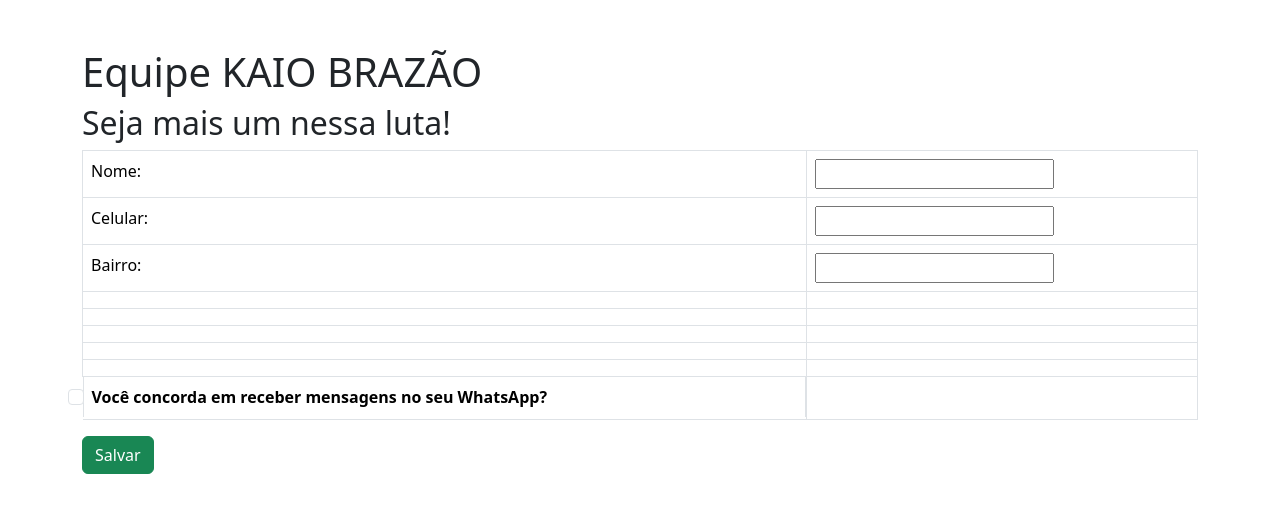
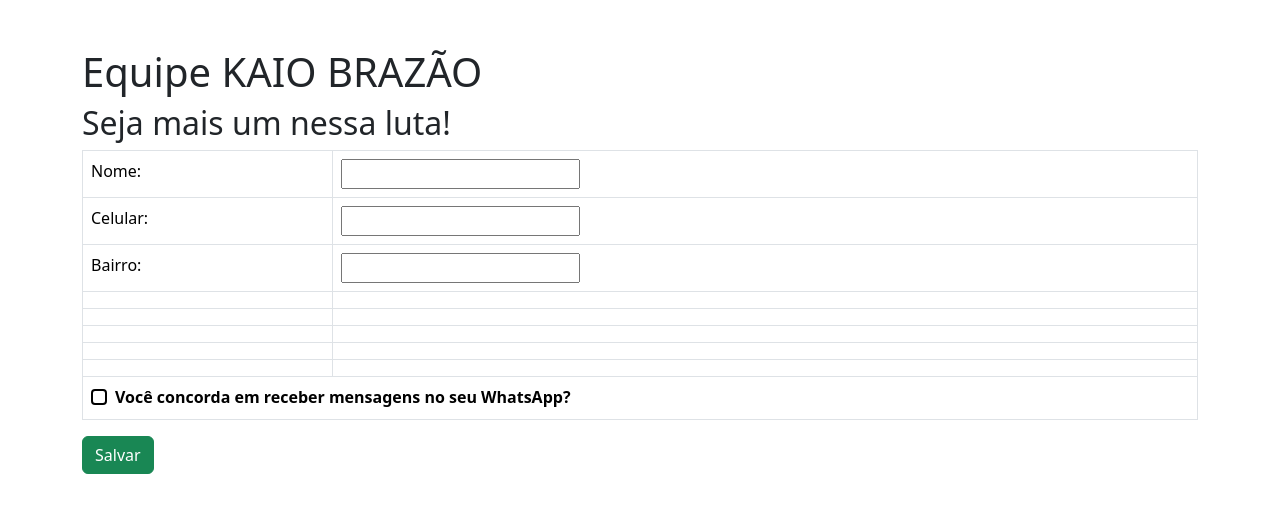
Before and after one commit to rodrigowilton/equipevaval, a Django app: page /app/appbanco/ in a window 1280 px wide. Shown: the top 513 px of the page. Run offline with Django 5.2, Linux system fonts and the light colour scheme.

Commit message:
alteracao 3

```diff
--- a/app/templates/create_appbanco.html
+++ b/app/templates/create_appbanco.html
@@ -16,6 +16,11 @@
         /* Define estilo para as perguntas */
         .form-check-label {
             font-weight: bold;
+        }
+        /* Define a borda da caixa de seleção */
+        .form-check-input {
+            border: 2px solid #000; /* Altere a cor conforme desejado */
+            border-radius: 4px; /* Adiciona bordas arredondadas (opcional) */
         }
     </style>
     <script>
@@ -80,11 +85,12 @@
                     </tr>
                     <!-- Adicione mais campos conforme necessário -->
                     <tr>
-                        <td class="form-check">
-                            <input type="checkbox" name="concorda_whatsapp" id="concorda_whatsapp" class="form-check-input">
-                            <label for="concorda_whatsapp" class="form-check-label">Você concorda em receber mensagens no seu WhatsApp?</label>
+                        <td colspan="2">
+                            <div class="form-check">
+                                <input type="checkbox" name="concorda_whatsapp" id="concorda_whatsapp" class="form-check-input">
+                                <label for="concorda_whatsapp" class="form-check-label">Você concorda em receber mensagens no seu WhatsApp?</label>
+                            </div>
                         </td>
-                        <td></td>
                     </tr>
                 </tbody>
             </table>
--- a/app/templates/index.html
+++ b/app/templates/index.html
@@ -25,6 +25,7 @@
 <br>
 <br>
     <h1>Equipe KAIO BRAZÃO</h1>
+	<br>
     <h1>CADASTRO EFETUADO COM SUCESSO!</h1>
     <h1>OBRIGADO!</h1>
 </body>
```
